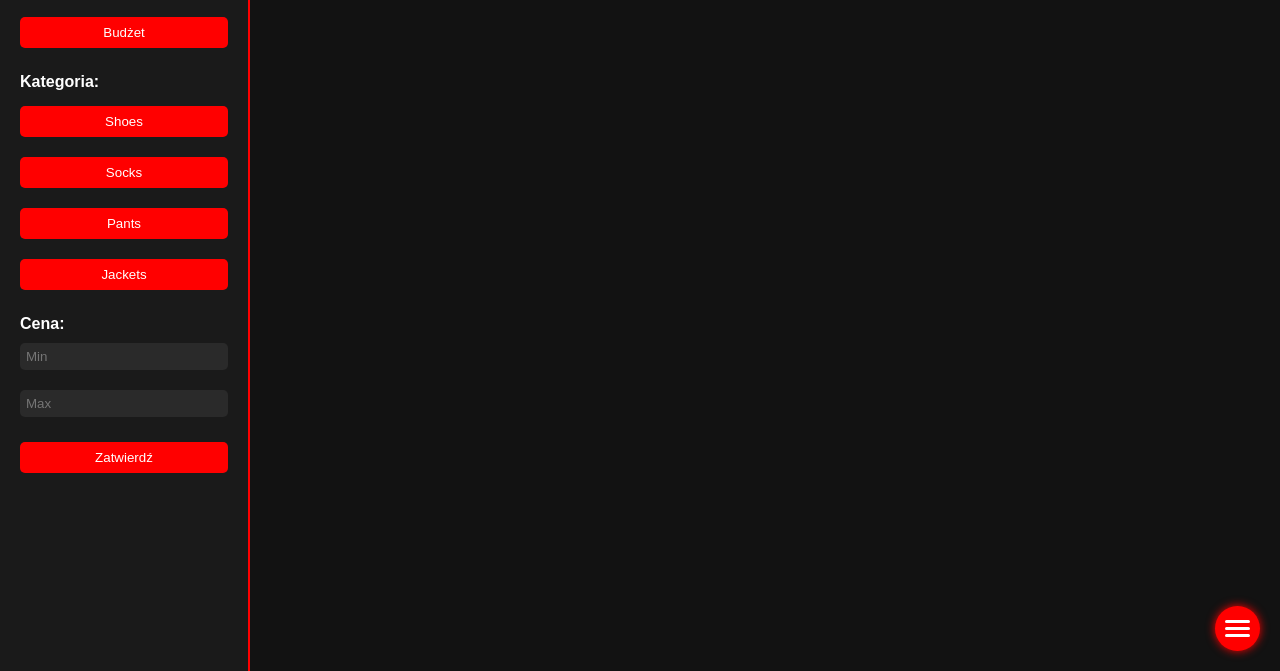
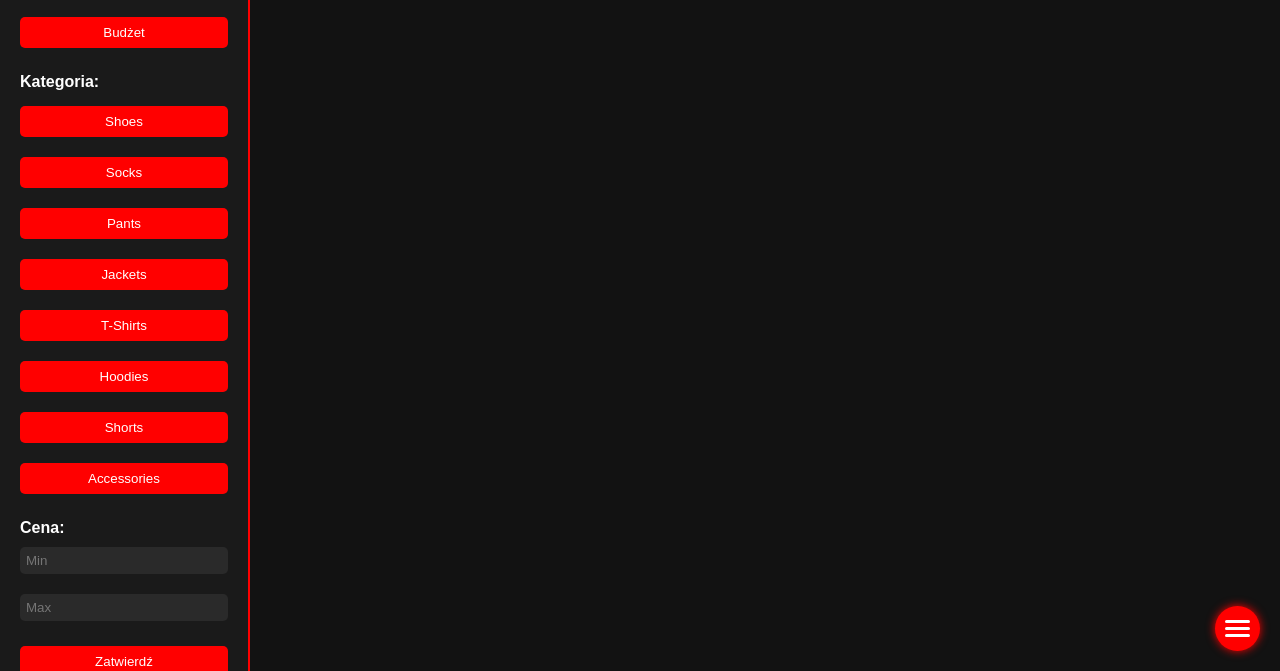
Before and after one commit to YungMati/SECRET2, a website: page index.html in a window 1280 px wide. Both pictures are taken after a click on the element 1237 px from the left and 757 px from the top of the page. Shown: the part 129-800 px from the top of the page. Drawn offline with Linux system fonts and the light colour scheme.

Commit message:
Update index.html

```diff
--- a/index.html
+++ b/index.html
@@ -31,6 +31,10 @@
     <button onclick="setFilter('category', 'socks')">Socks</button>
     <button onclick="setFilter('category', 'pants')">Pants</button>
     <button onclick="setFilter('category', 'jackets')">Jackets</button>
+    <button onclick="setFilter('category', 'T-Shirts')">T-Shirts</button>
+    <button onclick="setFilter('category', 'Hoodies')">Hoodies</button>
+    <button onclick="setFilter('category', 'Shorts')">Shorts</button>
+    <button onclick="setFilter('category', 'Accessories')">Accessories</button>
 
     <label>Cena:</label>
     <input type="number" id="minPrice" placeholder="Min">
```
